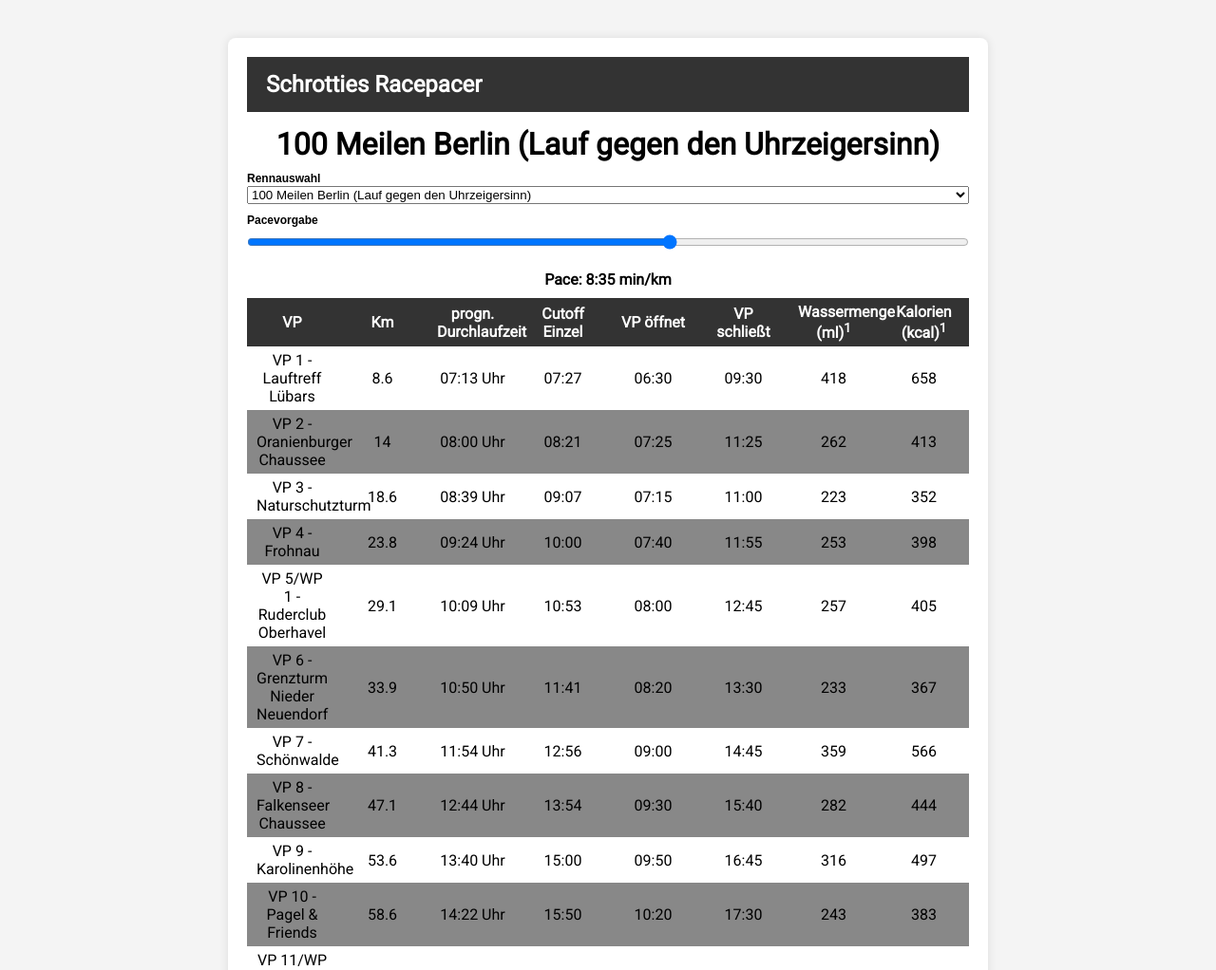
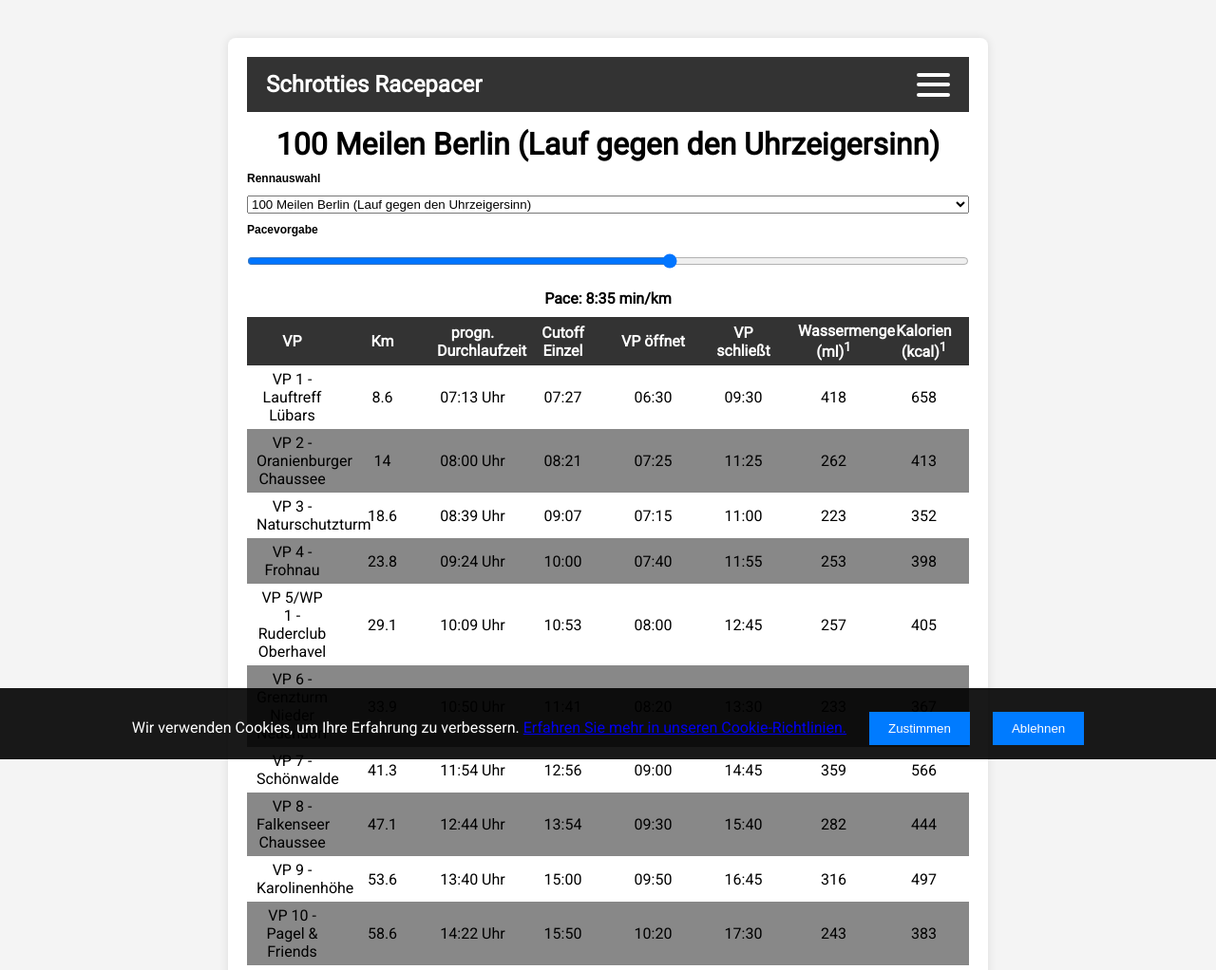
Before and after one commit to Schrottie/SchrottiesRacePacer, a PHP site: page / in a window 1280 px wide. Shown: the top 1022 px of the page at 95% size. Run offline with PHP 8.4, Linux system fonts and the light colour scheme.

Commit message:
css, main.js

```diff
--- a/main.js
+++ b/main.js
@@ -9,7 +9,7 @@ document.addEventListener('DOMContentLoaded', function() {
                 <a href="index.html">Racepacer</a>
                 <a id="addRaceLink" href="add_race.html">Neues Race</a>
                 <a id="listRacesLink" href="list_races.html">Races verwalten</a>
-                <a href="cooookies.html">Cookies &amp; Datenschutz</a>
+                <a href="coookies.html">Cookies &amp; Datenschutz</a>
                 <a id="loginLink" href="login.html">Login</a>
             </div>
         </div>
@@ -22,13 +22,9 @@ document.addEventListener('DOMContentLoaded', function() {
 
         // Menü-Toggle
         const menuContainer = document.querySelector('.hamburger-menu');
-        if (menuContainer) {
         menuContainer.addEventListener('click', function() {
             this.classList.toggle('active');
         });
-        } else {
-            console.error('Kein Hamburger-Menü-Container gefunden.');
-        }
 
         // Funktionen für das Login/Abmelden
         function updateLoginStatus() {
@@ -60,11 +56,11 @@ document.addEventListener('DOMContentLoaded', function() {
     if (!getCookie('cookiesAccepted')) {
         // Wenn das Cookie nicht existiert, zeigen wir das Banner an
         const cookieBannerHtml = `
-        <div id="cookieBanner" class="cookie-banner" style="display: none;">
-            <p>Der Racepacer benötigt Kekse, denn er hat ständig Hunger.
-            <br /><a href="cooookies.html">Welche das sind, verraten die Cookie-Richtlinien.</a>
+            <div id="cookieBanner" class="cookie-banner">
+                <p>Wir verwenden Cookies, um Ihre Erfahrung zu verbessern.
+                    <a href="coookies.html">Erfahren Sie mehr in unseren Cookie-Richtlinien.</a>
                 </p>
-            <button id="acceptCookiesBtn">Ja, das geht so in Ordnung!</button>
+                <button id="acceptCookiesBtn">Zustimmen</button>
                 <button id="declineCookiesBtn">Ablehnen</button>
             </div>
         `;
@@ -86,7 +82,6 @@ document.addEventListener('DOMContentLoaded', function() {
     }
 });
 
-
 // Setzen von Cookies
 function setCookie(name, value, days) {
     const date = new Date();
@@ -107,3 +102,4 @@ function getCookie(name) {
         }
     }
     return "";
+}
--- a/styles.css
+++ b/styles.css
@@ -118,6 +118,10 @@ p.label, label {
     margin-top: 10px;
     font-weight: 600;
     font-family: Arial, Helvetica, sans-serif;
+}
+
+p.label {
+    margin-bottom: 10px;
 }
 
 div.attention {
```
Lines whose indentation alone changed are shown as unchanged.
